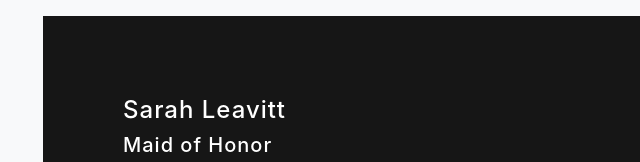
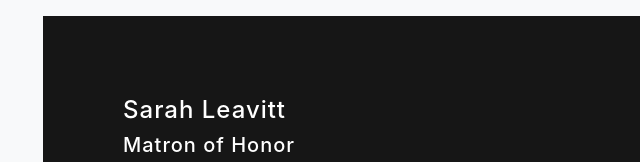
Before and after one commit to kyleandbrittany/kyleandbrittany.github.io, a website with bundled scripts: page index.html in a window 1280 px wide. Shown: the part 2360-2522 px from the top of the page, 42-682 px from the left. Built offline with nearby package versions, Linux system fonts and the light colour scheme.

Commit message:
faisdofj

```diff
--- a/index.html
+++ b/index.html
@@ -209,7 +209,7 @@
             <div class="d-flex  h-100">
               <div class="project-text w-100 text-center text-lg-left">
                 <h4 class="text-white">Sarah Leavitt</h4>
-                <h5 class="text-white">Maid of Honor</h5>
+                <h5 class="text-white">Matron of Honor</h5>
                 <p class="mb-0 text-white-50">Brittany and Sarah met back in 2007. They both rode at Pam Baker’s and were told it was silly to drive out separately
                 and that they must drive to the barn together—and so the friendship began. During college, it was rare to see one
                 without the other as they were basically inseparable in everything they did. Since college they have remained best
```
